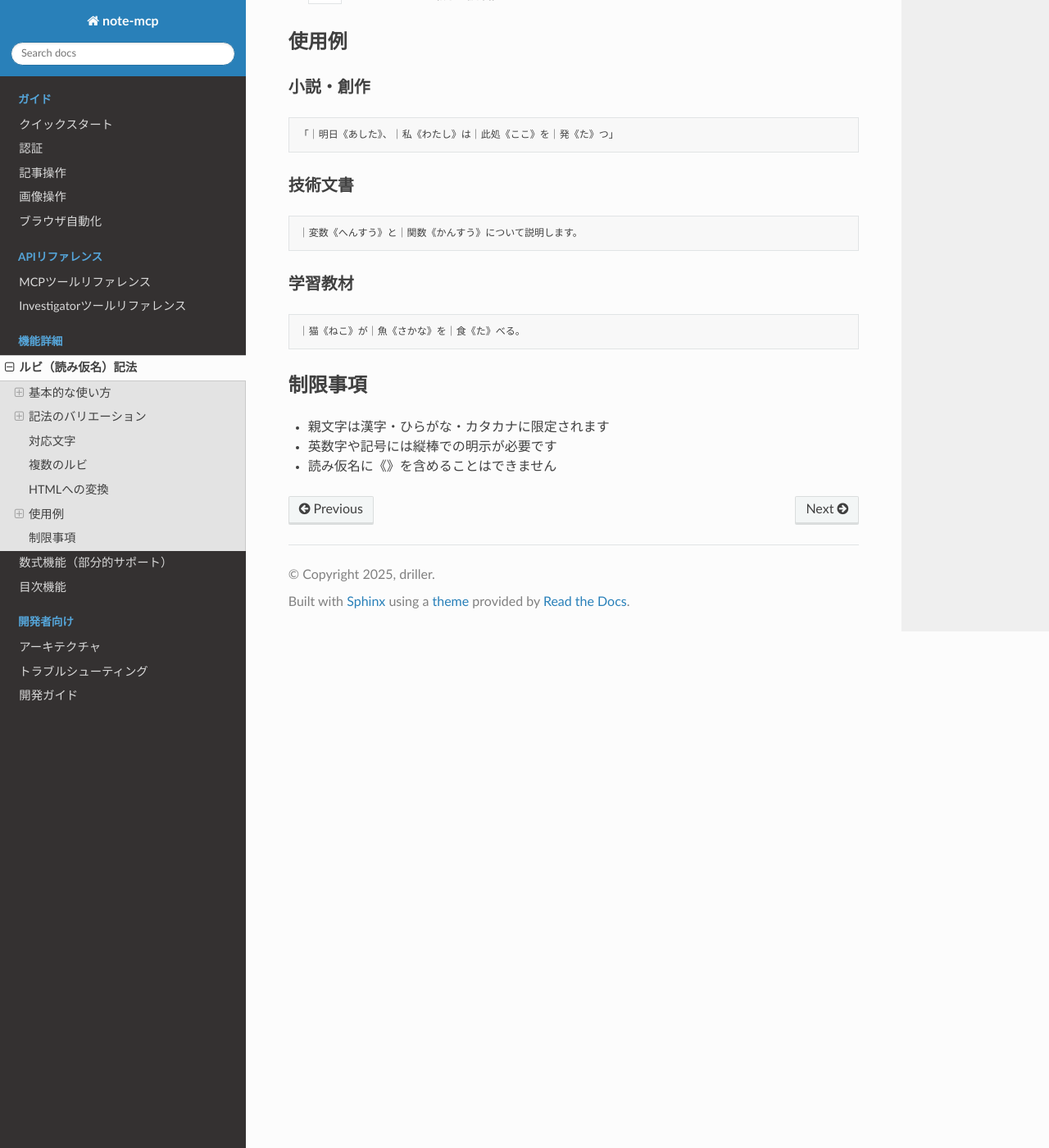
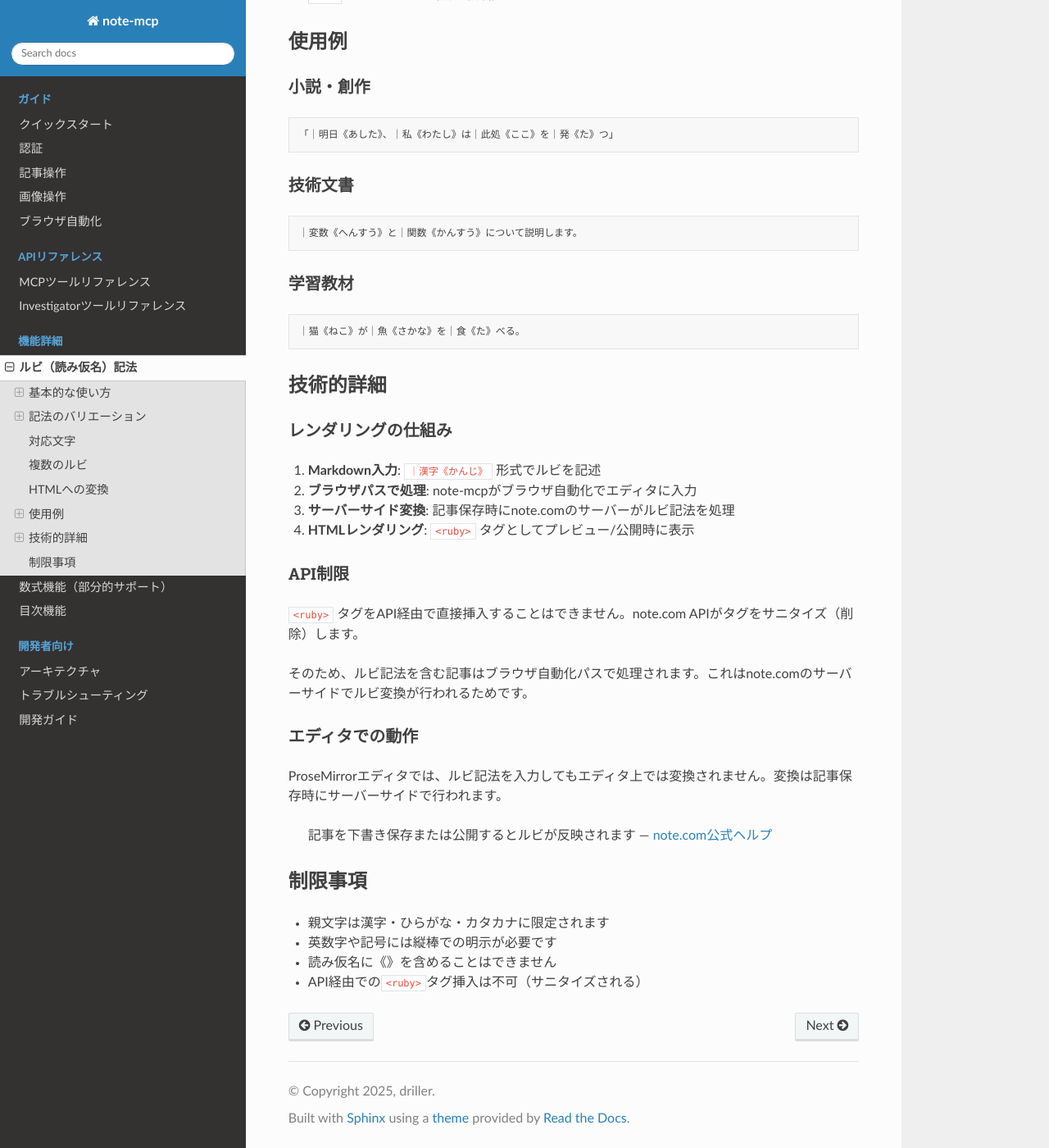
Before and after one commit to drillan/note-mcp, a Sphinx documentation site: the page built from docs/features/ruby.md, in a window 1280 px wide and 1400 px high, scrolled down 1855 px. Shown: the whole window at 82% size. Built offline with Sphinx 7.4.7 and the Read the Docs theme 3.1.0, drawn with Linux system fonts in a browser that asks for light colours.

Commit message:
docs: ルビ記法の技術的詳細を追加（API制限・ブラウザパス使用）

````diff
--- a/docs/features/ruby.md
+++ b/docs/features/ruby.md
@@ -96,8 +96,31 @@ note-mcpでは、日本語テキストにルビ（読み仮名）を追加でき
 ｜猫《ねこ》が｜魚《さかな》を｜食《た》べる。
 ```
 
+## 技術的詳細
+
+### レンダリングの仕組み
+
+1. **Markdown入力**: `｜漢字《かんじ》` 形式でルビを記述
+2. **ブラウザパスで処理**: note-mcpがブラウザ自動化でエディタに入力
+3. **サーバーサイド変換**: 記事保存時にnote.comのサーバーがルビ記法を処理
+4. **HTMLレンダリング**: `<ruby>` タグとしてプレビュー/公開時に表示
+
+### API制限
+
+`<ruby>` タグをAPI経由で直接挿入することはできません。note.com APIがタグをサニタイズ（削除）します。
+
+そのため、ルビ記法を含む記事はブラウザ自動化パスで処理されます。これはnote.comのサーバーサイドでルビ変換が行われるためです。
+
+### エディタでの動作
+
+ProseMirrorエディタでは、ルビ記法を入力してもエディタ上では変換されません。変換は記事保存時にサーバーサイドで行われます。
+
+> 記事を下書き保存または公開するとルビが反映されます
+> — [note.com公式ヘルプ](https://www.help-note.com/hc/ja/articles/4406430353817)
+
 ## 制限事項
 
 - 親文字は漢字・ひらがな・カタカナに限定されます
 - 英数字や記号には縦棒での明示が必要です
 - 読み仮名に《》を含めることはできません
+- API経由での`<ruby>`タグ挿入は不可（サニタイズされる）
````
